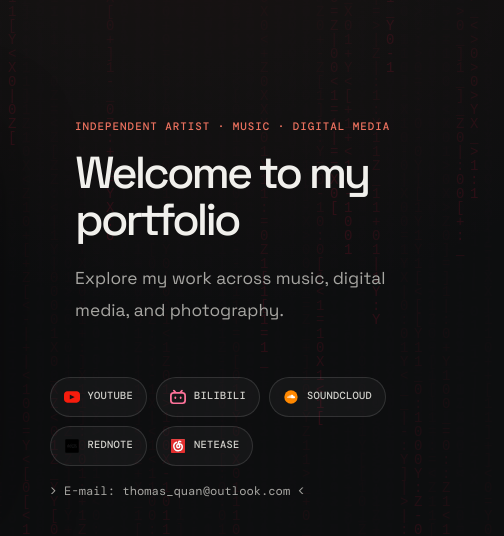
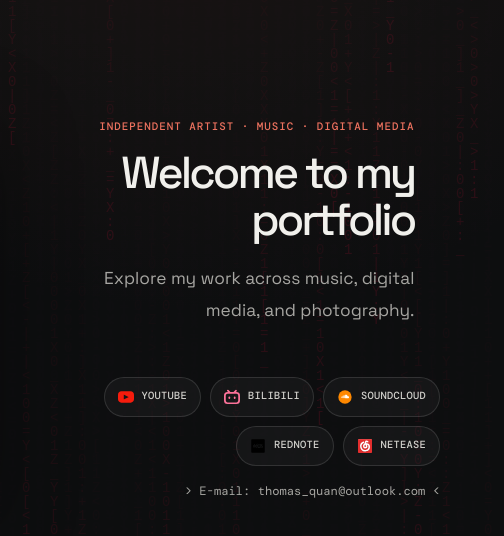
Before and after one commit to ThomasQuan0520/narcissus-portfolio, a plain HTML site: page index.html in a window 1280 px wide. Shown: the part 138-674 px from the top of the page, 776-1280 px from the left. Drawn offline with nearby package versions, Linux system fonts and the light colour scheme.

Commit message:
Align home intro with navigation edge

```diff
--- a/index.html
+++ b/index.html
@@ -659,23 +659,33 @@
             grid-row: 1;
             display: block;
             align-self: end;
+            justify-self: end;
+            width: 100%;
             margin: 0;
             padding: 0;
             border: 0;
+            text-align: right;
         }
         #home .home-intro h2 {
             font-size: clamp(2rem, 3.5vw, 3.6rem) !important;
         }
         #home .home-intro-copy { margin-top: 20px; }
+        #home .home-intro-copy p {
+            margin-left: auto;
+            text-align: right;
+        }
         #home > #home-social-links {
             grid-column: 2;
             grid-row: 2;
             align-self: start;
+            justify-content: flex-end !important;
             margin: 24px 0 0 !important;
+            text-align: right;
         }
         #home-social-links > div {
             flex-basis: 100%;
             margin: 8px 0 0 !important;
+            text-align: right !important;
         }
         footer { padding-inline: var(--page-gutter); }
     }
```
